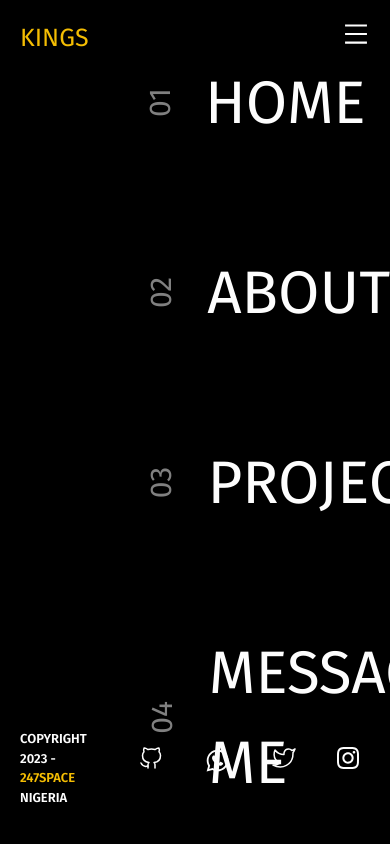
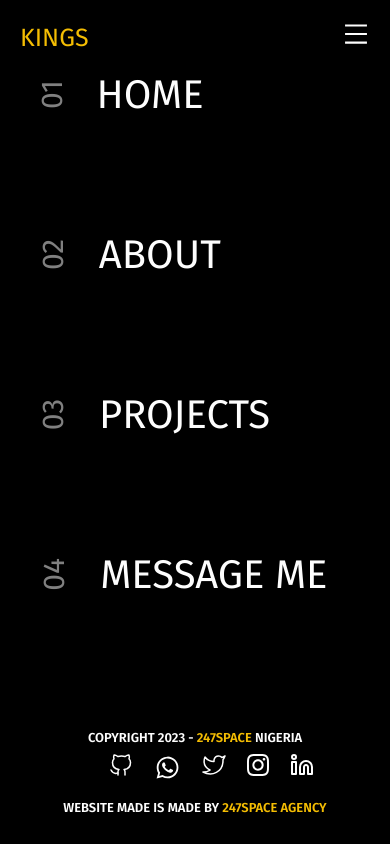
Before and after one commit to kingjamesegun/My-Portfolio, a React (Create React App) app: page /contact in a window 390 px wide. Built offline with nearby package versions, Linux system fonts and the light colour scheme.

Commit message:
Nav responsiveness

```diff
--- a/src/styles/components/nav.css
+++ b/src/styles/components/nav.css
@@ -79,11 +79,6 @@
 .yellow {
 	color: #f4bd03;
 }
-@media (max-width: 425px) {
-	.nav .nav_ul .nav_links a {
-		font-size: 60px;
-	}
-}
 .nav .nav_ul .nav_links a:active {
 	color: #666666;
 }
@@ -95,3 +90,26 @@
 .nav .nav__socials .socials .socials__link {
 	padding: 0 20px;
 } /*# sourceMappingURL=nav.css.map */
+
+@media (max-width: 425px) {
+	.nav .nav_ul .nav_links a {
+		font-size: 40px;
+	}
+	.nav .nav_ul {
+		padding: 2% 5%;
+	}
+	.nav .nav_ul .nav_links {
+		width: 100%;
+	}
+
+	.nav .nav__socials .socials .socials__link {
+		padding: 0 10px;
+	}
+	.nav__btm {
+		flex-direction: column;
+		align-items: center;
+	}
+	.btm__copyright {
+		margin-bottom: 5px;
+	}
+}
```
